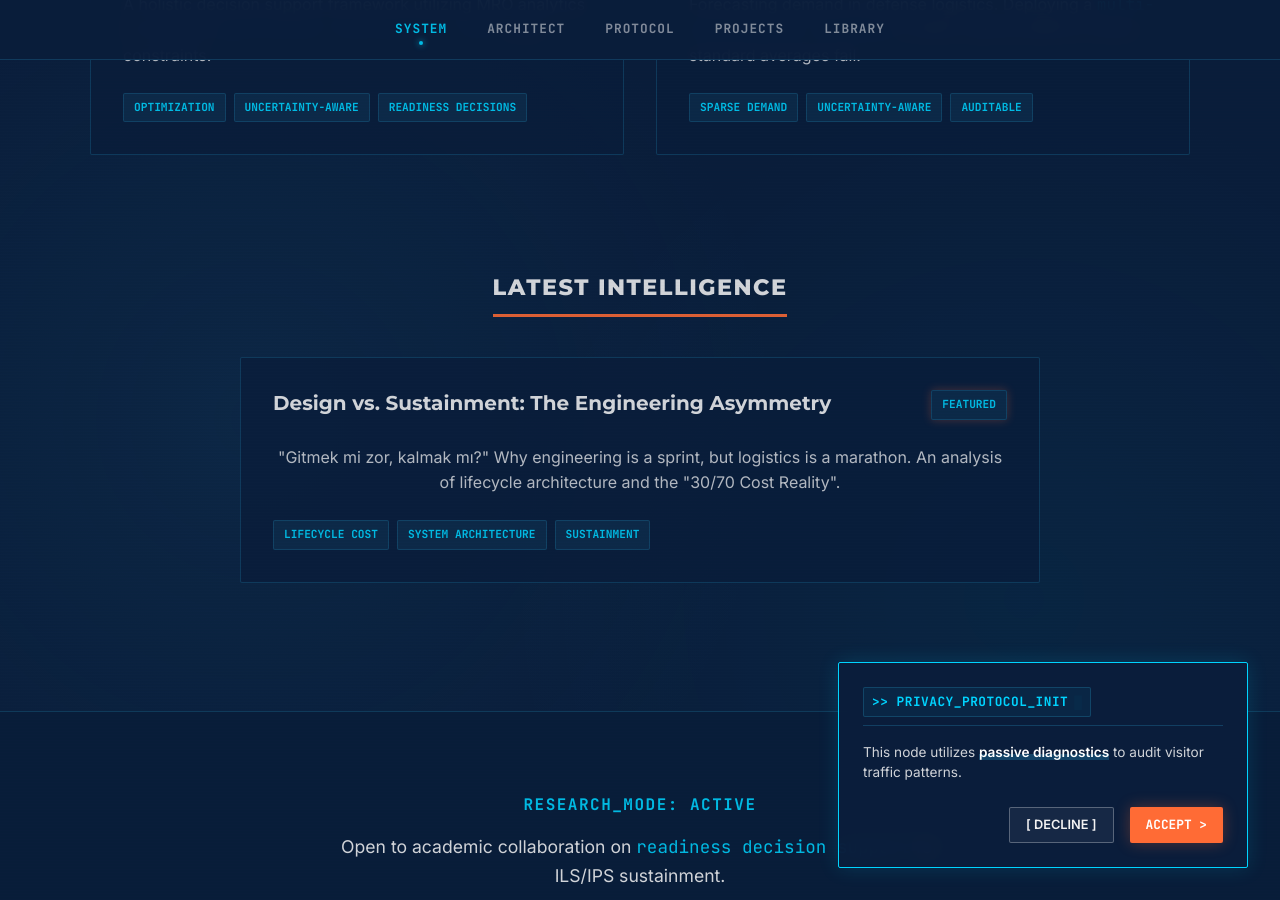
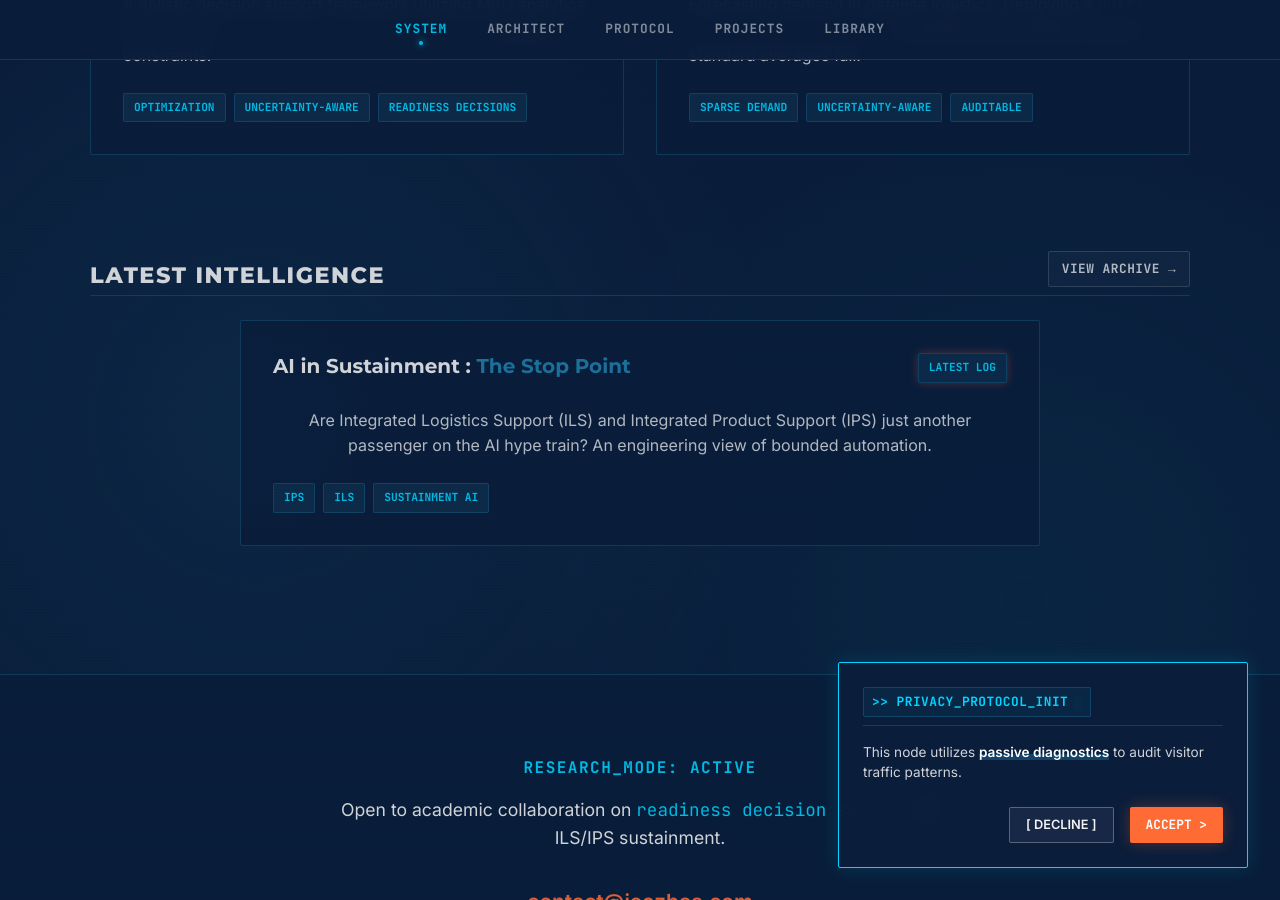
Before and after one commit to icozbas/icozbas.github.io, a Jekyll site: the page built from index.html, in a window 1280 px wide and 900 px high, scrolled down 1741 px. Built offline with Jekyll 4.4.1, drawn with Linux system fonts in a browser that asks for light colours.

Commit message:
latestfix

```diff
--- a/index.html
+++ b/index.html
@@ -129,25 +129,43 @@ og_type: website
 
     </div>
 
-    <h2 class="section-title">Latest Intelligence</h2>
+    <div class="section-headbar">
+        <h2 class="section-title">Latest Intelligence</h2>
+        <a href="/library/" class="view-all-link">
+            VIEW ARCHIVE &rarr;
+        </a>
+    </div>
 
-    <a href="/library/harder-to-stay.html" class="card-link section-spacing-bottom" style="display: block; max-width: 800px; margin: 0 auto 5rem auto;">
+    {% assign latest_post = site.insights | where: "status", "ACTIVE" | sort: "date" | reverse | first %}
+
+    {% if latest_post %}
+    <a href="{{ latest_post.url }}" class="card-link section-spacing-bottom" style="display: block; max-width: 800px; margin: 0 auto 5rem auto;">
         <div class="project-card">
             <div class="card-header-flex">
-                <span class="project-title">Design vs. Sustainment: The Engineering Asymmetry</span>
-                <span class="tag tag-featured">FEATURED</span>
+                <span class="project-title">
+                    {{ latest_post.title }}
+                    {% if latest_post.hero_highlight %}
+                        : <span class="text-cognitive-blue">{{ latest_post.hero_highlight }}</span>
+                    {% endif %}
+                </span>
+                <span class="tag tag-featured">LATEST LOG</span>
             </div>
 
             <p class="project-desc spacer-top">
-                "Gitmek mi zor, kalmak mı?" Why engineering is a sprint, but logistics is a marathon.
-                An analysis of lifecycle architecture and the "30/70 Cost Reality".
+                {{ latest_post.description }}
             </p>
+
+            {% if latest_post.tags %}
             <div class="tech-stack">
-                <span class="tag">LIFECYCLE COST</span>
-                <span class="tag">SYSTEM ARCHITECTURE</span>
-                <span class="tag">SUSTAINMENT</span>
+                {% for tag in latest_post.tags limit:3 %}
+                    <span class="tag">{{ tag | upcase }}</span>
+                {% endfor %}
             </div>
+            {% endif %}
         </div>
     </a>
+    {% else %}
+        <p style="text-align:center; opacity:0.6; padding-bottom: 5rem;">No intelligence logs active currently.</p>
+    {% endif %}
 
 </main>
```
